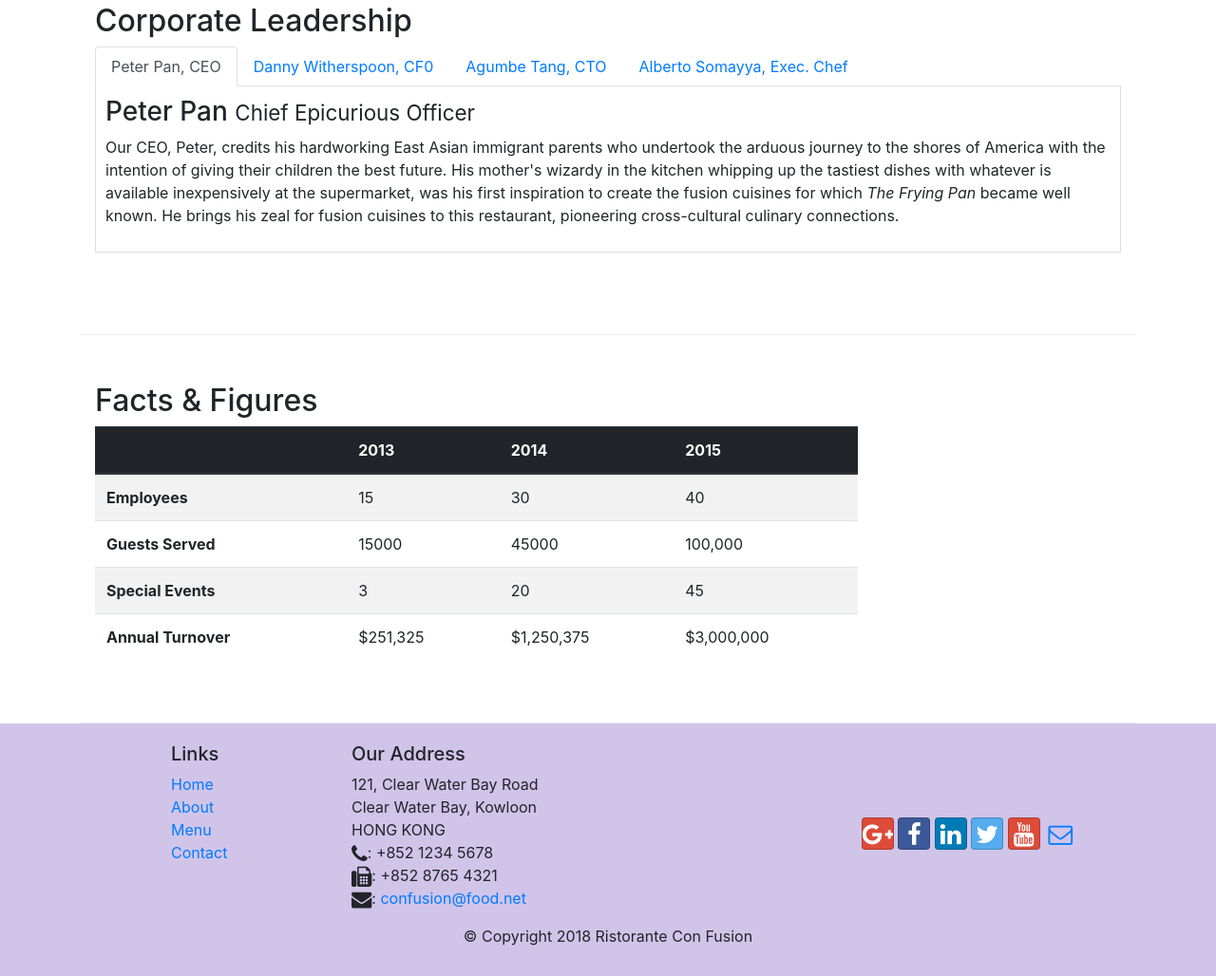
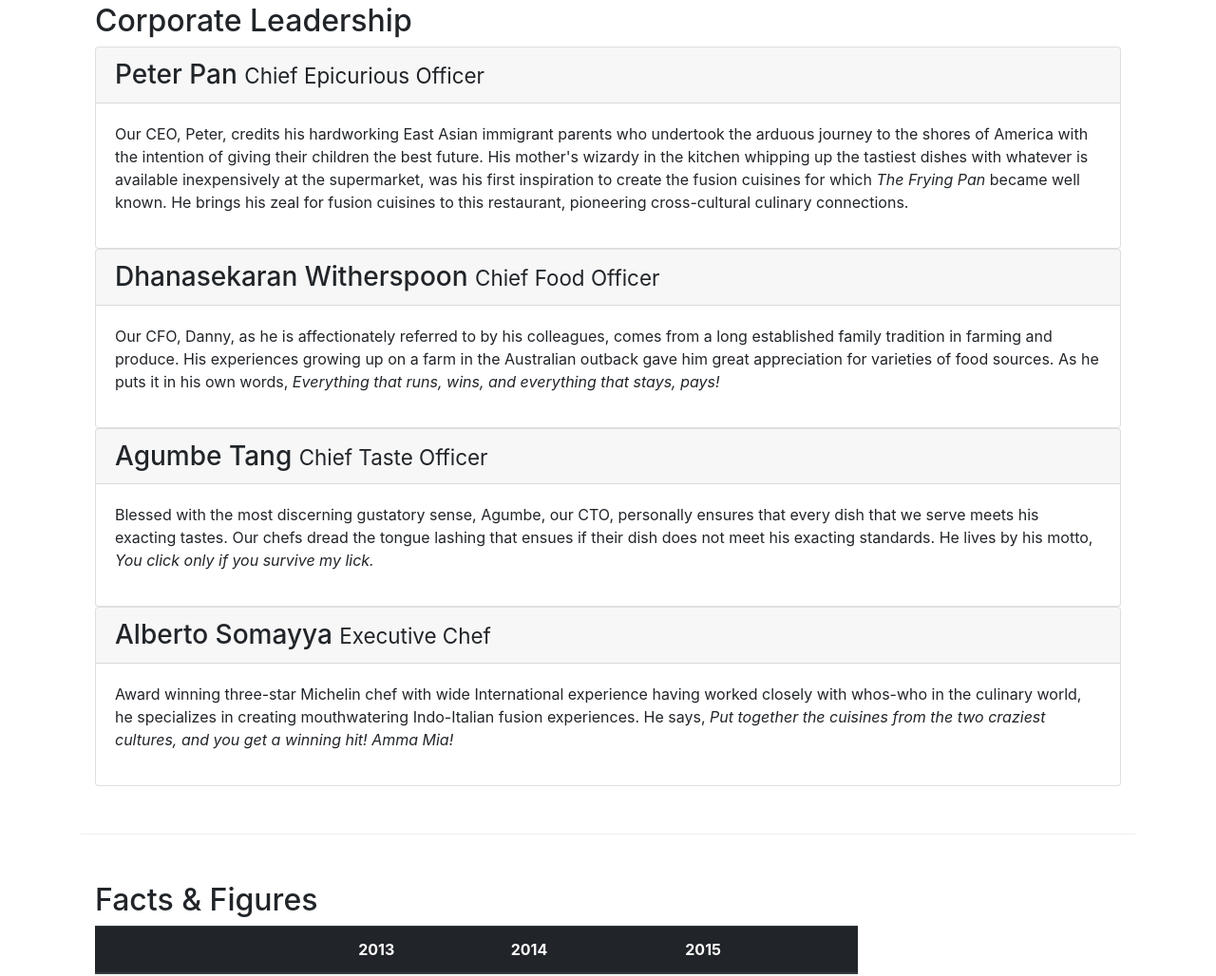
Before and after one commit to Abhinav-Telukunta/Bootstrap, a website: page aboutus.html in a window 1280 px wide. Shown: the part 1019-2047 px from the top of the page at 95% size. Drawn offline with nearby package versions, Linux system fonts and the light colour scheme.

Commit message:
Accordion

```diff
--- a/aboutus.html
+++ b/aboutus.html
@@ -104,6 +104,7 @@
         <div class="row row-content">
             <div class="col-12">
                 <h2>Corporate Leadership</h2>
+                <!--
                 <ul class="nav nav-tabs">
                     <li class="nav-item">
                         <a class="nav-link active" href="#peter" role="tab" data-toggle="tab">Peter Pan, CEO</a>
@@ -119,22 +120,63 @@
                     </li>
 
                 </ul>
-                <div class="tab-content">
-                    <div role="tabpanel" class="tab-pane fade show active" id="peter">
-                        <h3>Peter Pan <small>Chief Epicurious Officer</small></h3>
-                        <p class="d-none d-sm-block">Our CEO, Peter, credits his hardworking East Asian immigrant parents who undertook the arduous journey to the shores of America with the intention of giving their children the best future. His mother's wizardy in the kitchen whipping up the tastiest dishes with whatever is available inexpensively at the supermarket, was his first inspiration to create the fusion cuisines for which <em>The Frying Pan</em> became well known. He brings his zeal for fusion cuisines to this restaurant, pioneering cross-cultural culinary connections.</p>
+                 -->
+                <div id="accordion">
+                    <div class="card">
+                        <div class="card-header" role="tab" id="peterhead">
+                            <h3 class="mb-0">
+                                <a data-toggle="collapse" data-target="#peter">
+                                    Peter Pan <small>Chief Epicurious Officer</small>
+                                </a>
+                            </h3>
+                        </div>
+                        <div class="collapse show" id="peter" data-parent="#accordion">
+                            <div class="card-body">
+                                <p class="d-none d-sm-block">Our CEO, Peter, credits his hardworking East Asian immigrant parents who undertook the arduous journey to the shores of America with the intention of giving their children the best future. His mother's wizardy in the kitchen whipping up the tastiest dishes with whatever is available inexpensively at the supermarket, was his first inspiration to create the fusion cuisines for which <em>The Frying Pan</em> became well known. He brings his zeal for fusion cuisines to this restaurant, pioneering cross-cultural culinary connections.</p>
+                            </div>
+                        </div>
                     </div>
-                    <div role="tabpanel" class="tab-pane fade" id="danny">
-                        <h3>Dhanasekaran Witherspoon <small>Chief Food Officer</small></h3>
-                        <p class="d-none d-sm-block">Our CFO, Danny, as he is affectionately referred to by his colleagues, comes from a long established family tradition in farming and produce. His experiences growing up on a farm in the Australian outback gave him great appreciation for varieties of food sources. As he puts it in his own words, <em>Everything that runs, wins, and everything that stays, pays!</em></p>
+                    <div class="card">
+                        <div class="card-header" role="tab" id="grannyhead">
+                            <h3 class="mb-0">
+                                <a data-toggle="collapse" data-target="#granny">
+                                    Dhanasekaran Witherspoon <small>Chief Food Officer</small>
+                                </a>
+                            </h3>
+                        </div>
+                        <div class="collapse show" id="granny" data-parent="#accordion">
+                            <div class="card-body">
+                                <p class="d-none d-sm-block">Our CFO, Danny, as he is affectionately referred to by his colleagues, comes from a long established family tradition in farming and produce. His experiences growing up on a farm in the Australian outback gave him great appreciation for varieties of food sources. As he puts it in his own words, <em>Everything that runs, wins, and everything that stays, pays!</em></p>
+                            </div>
+                        </div>
                     </div>
-                    <div role="tabpanel" class="tab-pane fade" id="agumbe">
-                        <h3>Agumbe Tang <small>Chief Taste Officer</small></h3>
-                        <p class="d-none d-sm-block">Blessed with the most discerning gustatory sense, Agumbe, our CTO, personally ensures that every dish that we serve meets his exacting tastes. Our chefs dread the tongue lashing that ensues if their dish does not meet his exacting standards. He lives by his motto, <em>You click only if you survive my lick.</em></p>
+                    <div class="card">
+                        <div class="card-header" role="tab" id="agumbehead">
+                            <h3 class="mb-0">
+                                <a data-toggle="collapse" data-target="#agumbe">
+                                    Agumbe Tang <small>Chief Taste Officer</small>
+                                </a>
+                            </h3>
+                        </div>
+                        <div class="collapse show" id="agumbe" data-parent="#accordion">
+                            <div class="card-body">
+                                <p class="d-none d-sm-block">Blessed with the most discerning gustatory sense, Agumbe, our CTO, personally ensures that every dish that we serve meets his exacting tastes. Our chefs dread the tongue lashing that ensues if their dish does not meet his exacting standards. He lives by his motto, <em>You click only if you survive my lick.</em></p>
+                            </div>
+                        </div>
                     </div>
-                    <div role="tabpanel" class="tab-pane fade" id="alberto">
-                        <h3>Alberto Somayya <small>Executive Chef</small></h3>
-                        <p class="d-none d-sm-block">Award winning three-star Michelin chef with wide International experience having worked closely with whos-who in the culinary world, he specializes in creating mouthwatering Indo-Italian fusion experiences. He says, <em>Put together the cuisines from the two craziest cultures, and you get a winning hit! Amma Mia!</em></p>
+                    <div class="card">
+                        <div class="card-header" role="tab" id="albertohead">
+                            <h3 class="mb-0">
+                                <a data-toggle="collapse" data-target="#alberto">
+                                    Alberto Somayya <small>Executive Chef</small>
+                                </a>
+                            </h3>
+                        </div>
+                        <div class="collapse show" id="alberto" data-parent="#accordion">
+                            <div class="card-body">
+                                <p class="d-none d-sm-block">Award winning three-star Michelin chef with wide International experience having worked closely with whos-who in the culinary world, he specializes in creating mouthwatering Indo-Italian fusion experiences. He says, <em>Put together the cuisines from the two craziest cultures, and you get a winning hit! Amma Mia!</em></p>
+                            </div>
+                        </div>
                     </div>
                 </div>
 
```
